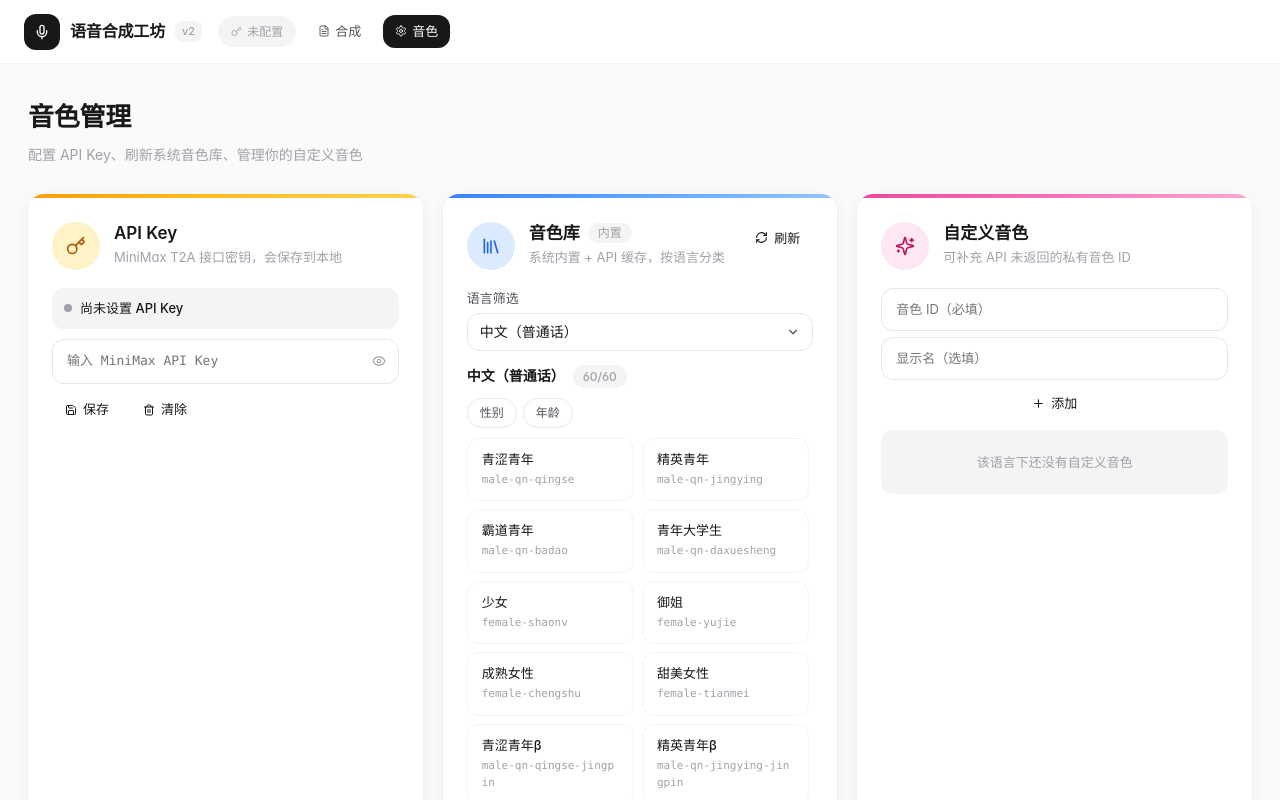
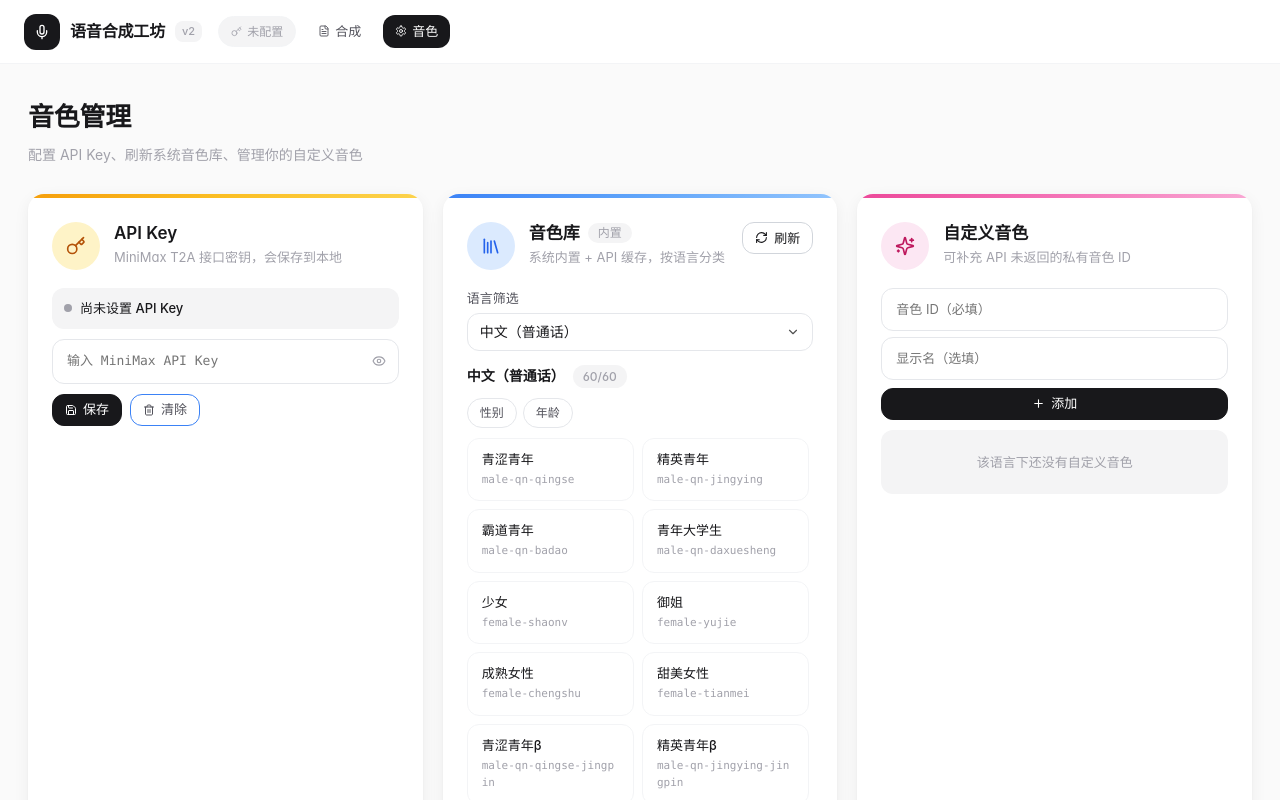
Before and after one commit to lsyrise/tts-workshop, a React (Vite) app: page /#/voices in a window 1280 px wide. Built offline with nearby package versions, Linux system fonts and the light colour scheme.

Commit message:
fix: 修复所有按钮变体 CSS 类名不生效的 bug
styles['v-xxx'] (kebab-case) → VARIANT_CLASS 映射 (camelCase)
Vite CSS Modules 只导出 camelCase 键名，原写法导致所有变体失效
受影响：primary / secondary / ghost / danger / success / outlined 等全部

```diff
--- a/src/components/Button/Button.tsx
+++ b/src/components/Button/Button.tsx
@@ -4,6 +4,17 @@ import styles from './Button.module.css';
 
 export type ButtonVariant = 'primary' | 'secondary' | 'ghost' | 'danger' | 'success' | 'ghost-danger' | 'outlined' | 'outlined-danger';
 export type ButtonSize = 'sm' | 'md' | 'xs';
+
+const VARIANT_CLASS: Record<ButtonVariant, string> = {
+  primary: 'vPrimary',
+  secondary: 'vSecondary',
+  ghost: 'vGhost',
+  danger: 'vDanger',
+  success: 'vSuccess',
+  'ghost-danger': 'vGhostDanger',
+  outlined: 'vOutlined',
+  'outlined-danger': 'vOutlinedDanger',
+};
 
 type ButtonProps = {
   variant?: ButtonVariant;
@@ -25,7 +36,7 @@ export function Button({
     <button
       className={clsx(
         styles.btn,
-        styles[`v-${variant}`],
+        styles[VARIANT_CLASS[variant]],
         size === 'sm' && styles.szSm,
         size === 'xs' && styles.szXs,
         block && styles.block,
```
